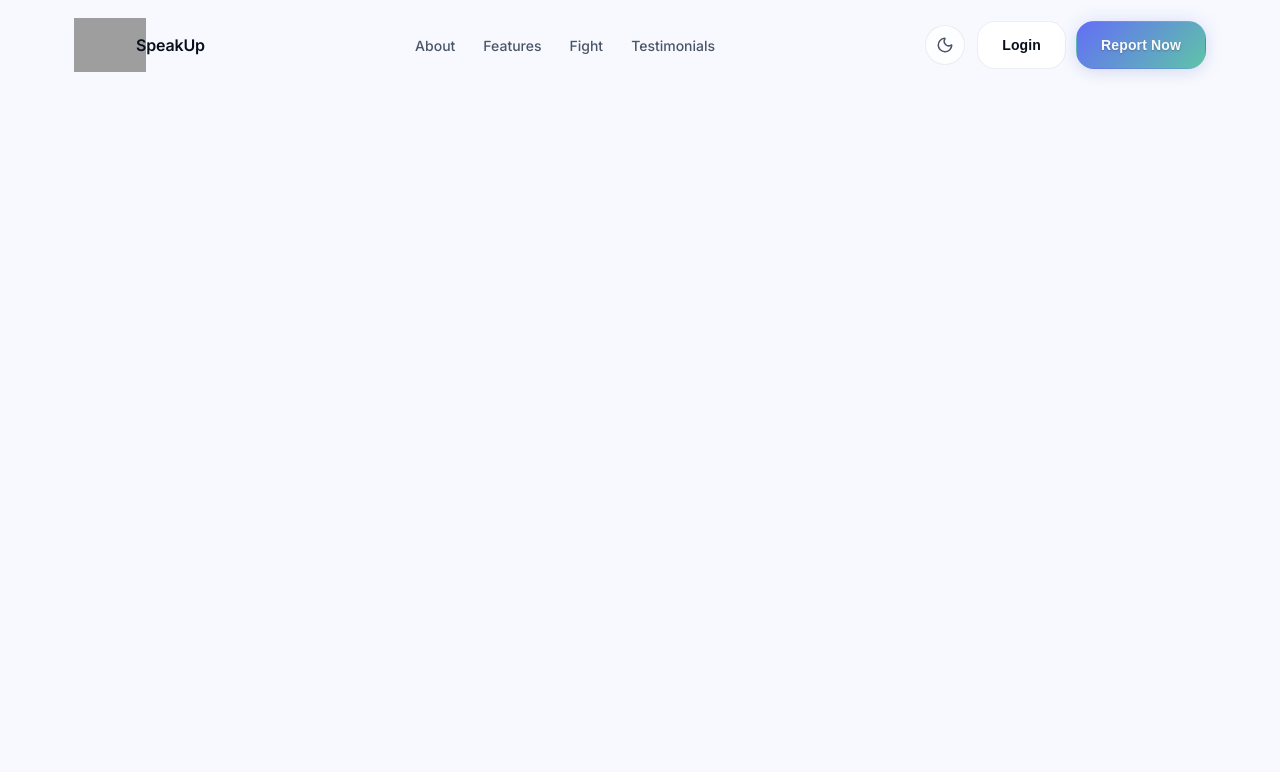
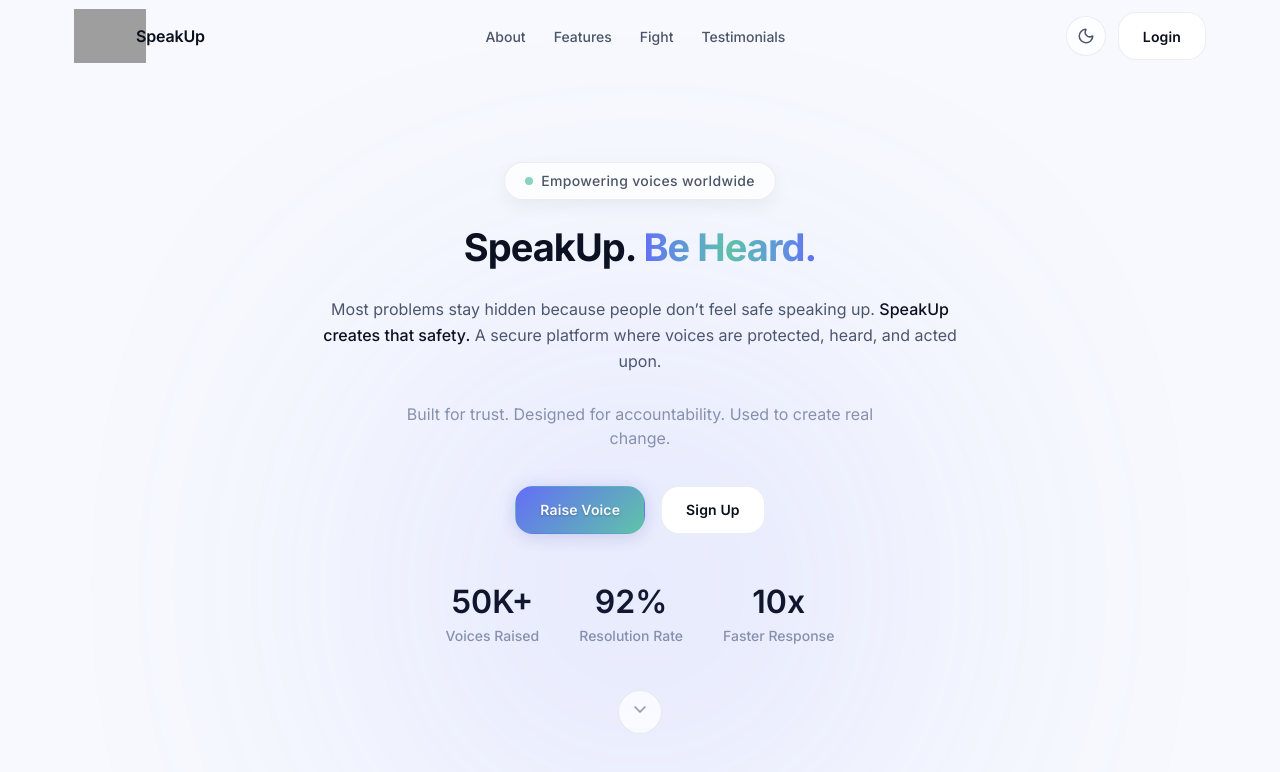
Before and after one commit to krishnasahu22032003/SpeakUp, a React (Vite) app in the folder frontend/: page / in a window 1280 px wide. Shown: the top 772 px of the page. Built offline with nearby package versions, Linux system fonts and the light colour scheme; grey boxes are pictures that could not be loaded; a web font is replaced by a local one.

Commit message:
Hero section codeed

```diff
--- a/frontend/src/components/landing/Header.tsx
+++ b/frontend/src/components/landing/Header.tsx
@@ -42,7 +42,7 @@ export default function Header() {
 
             <div className="desktop-buttons">
               <Button variant="secondary">Login</Button>
-              <Button>Report Now</Button>
+
             </div>
 
             <button
@@ -77,7 +77,7 @@ export default function Header() {
         }
 
         .header-scrolled {
-          background: var(--bg-glass);
+          background: transparent;
           backdrop-filter: blur(20px);
           border-bottom: 1px solid var(--border-subtle);
           box-shadow: var(--shadow-soft);
--- /dev/null
+++ b/frontend/src/components/landing/Hero.tsx
@@ -0,0 +1,94 @@
+import { ChevronDown } from "lucide-react";
+import Button from "../ui/Button";
+
+const Hero = () => {
+  return (
+    <section className="relative w-full min-h-screen flex items-center justify-center px-6 overflow-hidden pt-24">
+
+      <div className="absolute inset-0 -z-10 bg-[var(--gradient-mesh)] blur-[140px] opacity-80" />
+
+      <div className="absolute top-[45%] left-1/2 -translate-x-1/2 w-[450px] h-[450px] bg-[var(--accent-core)] opacity-20 blur-[160px] rounded-full" />
+
+      <div className="max-w-[1000px] w-full mx-auto text-center flex flex-col items-center gap-7">
+
+        <div className="inline-flex items-center gap-2 px-5 py-2 rounded-full border border-[var(--border-subtle)] bg-[var(--bg-glass)] backdrop-blur-xl shadow-[var(--shadow-soft)] transition hover:scale-[1.04]">
+          <span className="w-2 h-2 rounded-full bg-[var(--accent-aurora)] animate-pulse" />
+          <span className="text-sm text-[var(--text-secondary)] tracking-wide">
+            Empowering voices worldwide
+          </span>
+        </div>
+
+        {/* ✅ Use base h1 + responsive scaling */}
+        <h1 className="text-[38px] sm:text-[48px] lg:text-[60px] leading-[1.05] tracking-tight text-[var(--text-primary)]">
+          SpeakUp.{" "}
+          <span className="bg-gradient-to-r from-[var(--accent-core)] via-[var(--accent-aurora)] to-[var(--accent-core)] bg-clip-text text-transparent">
+            Be Heard.
+          </span>
+        </h1>
+
+        {/* ✅ Base p = 16px → scale slightly */}
+        <p className="text-[16px] sm:text-[18px] text-[var(--text-secondary)] max-w-2xl leading-relaxed">
+          Most problems stay hidden because people don’t feel safe speaking up.{" "}
+          <span className="text-[var(--text-primary)] font-medium">
+            SpeakUp creates that safety.
+          </span>{" "}
+          A secure platform where voices are protected, heard, and acted upon.
+        </p>
+
+        <p className="text-[14px] sm:text-[15px] text-[var(--text-muted)] max-w-lg">
+          Built for trust. Designed for accountability. Used to create real change.
+        </p>
+
+        <div className="flex flex-wrap justify-center gap-4 pt-2">
+          <Button>Raise Voice</Button>
+          <Button variant="secondary">Sign Up</Button>
+        </div>
+
+        <div className="flex flex-wrap justify-center gap-10 pt-4">
+
+          <div className="flex flex-col items-center group">
+            <span className="text-[28px] sm:text-[32px] font-semibold text-[var(--text-primary)] transition group-hover:scale-110">
+              50K+
+            </span>
+            <span className="text-sm text-[var(--text-muted)]">
+              Voices Raised
+            </span>
+          </div>
+
+          <div className="flex flex-col items-center group">
+            <span className="text-[28px] sm:text-[32px] font-semibold text-[var(--text-primary)] transition group-hover:scale-110">
+              92%
+            </span>
+            <span className="text-sm text-[var(--text-muted)]">
+              Resolution Rate
+            </span>
+          </div>
+
+          <div className="flex flex-col items-center group">
+            <span className="text-[28px] sm:text-[32px] font-semibold text-[var(--text-primary)] transition group-hover:scale-110">
+              10x
+            </span>
+            <span className="text-sm text-[var(--text-muted)]">
+              Faster Response
+            </span>
+          </div>
+
+        </div>
+
+        <div className="pt-4 flex justify-center items-center">
+          <a
+            href="#features"
+            className="group relative flex items-center justify-center w-11 h-11 rounded-full border border-[var(--border-subtle)] bg-[var(--bg-glass)] backdrop-blur-xl text-[var(--text-muted)] transition-all duration-300 hover:scale-110 hover:text-[var(--text-primary)] hover:shadow-[var(--shadow-soft)]"
+          >
+            <ChevronDown className="w-5 h-5 transition-transform duration-300 group-hover:translate-y-1 animate-[float_3s_ease-in-out_infinite]" />
+
+            <span className="absolute inset-0 rounded-full bg-[var(--accent-core)] opacity-0 group-hover:opacity-10 blur-md transition" />
+          </a>
+        </div>
+
+      </div>
+    </section>
+  );
+};
+
+export default Hero;
--- a/frontend/src/index.css
+++ b/frontend/src/index.css
@@ -1,3 +1,5 @@
+@import "tailwindcss";
+
 :root {
   --accent-core: #636EF6;
   --accent-aurora: #5FC4A8;
@@ -49,12 +51,6 @@
 
   --gradient-mesh: radial-gradient(circle at 25% 20%, rgba(99,110,246,0.18), transparent 55%),
                    radial-gradient(circle at 75% 80%, rgba(95,196,168,0.18), transparent 55%);
-}
-
-* {
-  margin: 0;
-  padding: 0;
-  box-sizing: border-box;
 }
 
 html {
@@ -198,11 +194,11 @@ h1, h2, h3 {
   font-family: "Satoshi", "Inter", sans-serif;
 }
 
-h1 { font-size: 32px; font-weight: 700; }
+h1 { font-size: 38px; font-weight: 700; }
 h2 { font-size: 24px; font-weight: 600; }
 h3 { font-size: 18px; font-weight: 600; }
 
-p { font-size: 15px; font-weight: 400; }
+p { font-size: 16px; font-weight: 400; }
 small { font-size: 13px; }
 
 ::-webkit-scrollbar {
@@ -353,15 +349,14 @@ small { font-size: 13px; }
   top: 0;
   width: 100%;
   z-index: 100;
-
-  transition: all 0.4s cubic-bezier(0.22,1,0.36,1);
+  height: 72px; /* ADD THIS */
 }
 
 .header-inner {
   max-width: 1180px;
   margin: auto;
   padding: 16px 24px;
-
+ height: 100%;
   display: flex;
   align-items: center;
   justify-content: space-between;
--- a/frontend/src/pages/LandingPage.tsx
+++ b/frontend/src/pages/LandingPage.tsx
@@ -1,9 +1,11 @@
 import Header from "../components/landing/Header"
+import Hero from "../components/landing/Hero"
 
 const LandingPage = () => {
   return (
     <div className="min-h-screen bg-(--bg-main)">
-      <Header/>
+      <Header />
+      <Hero />
     </div>
   )
 }
```
